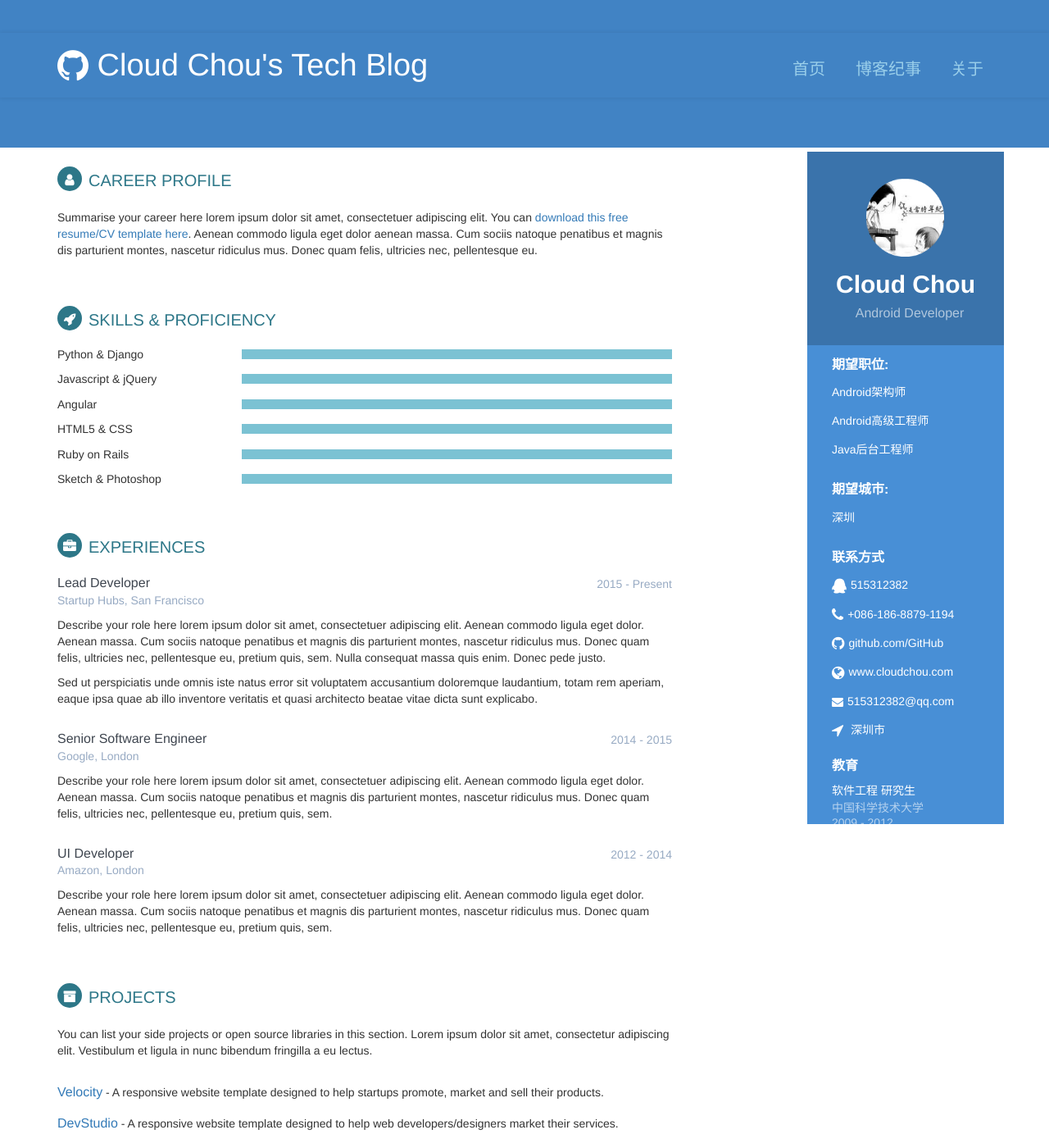
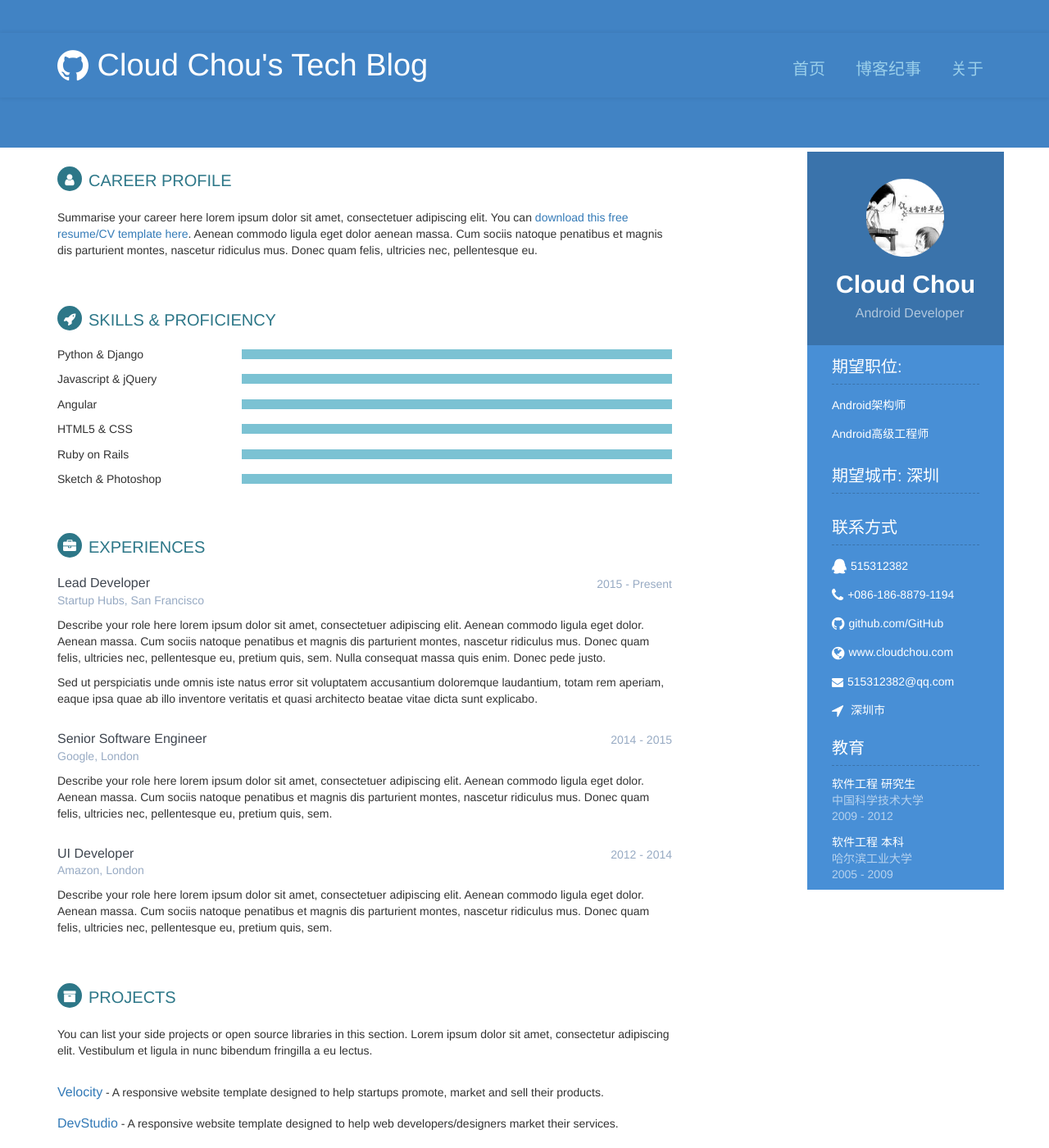
Before and after one commit to cloudchou/cloudchou.github.io, a Jekyll site: the page built from about.md, in a window 1280 px wide and 1400 px high. Shown: the whole window at 82% size. Built offline with Jekyll 4.4.1, drawn with Linux system fonts in a browser that asks for light colours.

Commit message:
修改样式

```diff
--- a/_includes/about-sidebar-cv.html
+++ b/_includes/about-sidebar-cv.html
@@ -9,14 +9,10 @@
         <ul class="list-unstyled">
             <li>Android架构师</li>
             <li>Android高级工程师</li>
-            <li>Java后台工程师</li>
         </ul>
     </div>
     <div class="location-container  container-block">
-        <h2 class="container-block-title">期望城市:</h2>
-        <ul class="list-unstyled">
-            <li>深圳</li>
-        </ul>
+        <h2 class="container-block-title">期望城市: 深圳</h2>
     </div>
     <!--//profile-container-->
     <div class="contact-container container-block">
--- a/assets/css/styles.css
+++ b/assets/css/styles.css
@@ -101,8 +101,20 @@
     margin-bottom: 15px;
 }
 
+.sidebar-wrapper {
+    min-height: 900px;
+}
+
 .sidebar-wrapper .container-block {
     padding: 15px 30px 0px 30px;
+}
+
+.sidebar-wrapper .container-block-title {
+    font-size: 20px;
+    font-weight: 500;
+    margin-top: 0;
+    padding-bottom: 10px;
+    border-bottom: rgba(0, 0, 0, 0.2) dashed 1px;
 }
 
 .sidebar-wrapper .list-unstyled li {
```
